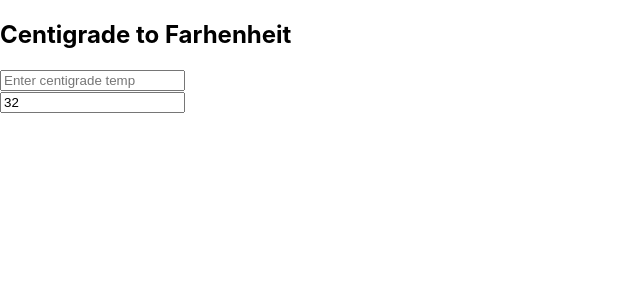
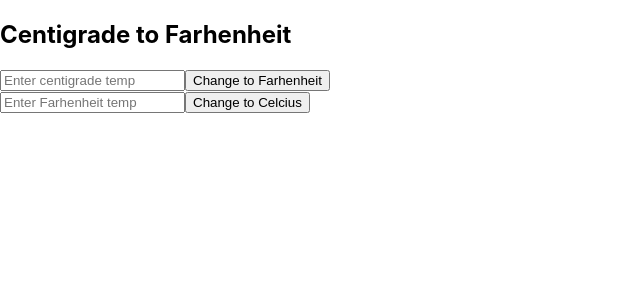
Before and after one commit to Sayan2504/React_temparaure_converter, a React (Create React App) app: page / in a window 1280 px wide. Shown: the top 300 px of the page, without its empty margins (0-640 px from the left). Built offline with nearby package versions, Linux system fonts and the light colour scheme.

Commit message:
Implemented both with clickable buttons

```diff
--- a/src/App.js
+++ b/src/App.js
@@ -3,24 +3,35 @@ import './App.css';
 import Centigrade from './form/conversion'
 
 const App = () =>{
-  const[celcuis, setCelcius] = useState();
+  const[celcius, setCelcius] = useState();
   const[farhenheit, setFarhenheit] = useState();
 
-  const Fcalculation = (text) =>{
+  const Farhenheit = (text) =>{
+    text = parseInt(text)
     setFarhenheit(
       (text * 9/5) + 32
-    )
+    );
+  };
+
+  const Fcalculation = () =>{
     return farhenheit;
   };
 
-  const Ccalculation = () =>{
+  const Celcius = (text) =>{
+    text = parseInt(text)
+    setCelcius(
+      (text -32) * (5/9)
+    );
+  };
 
+  const Ccalculation = (text) =>{
+    return celcius;
   };
 
   return(
     <div className="form">
       <h2>Centigrade to Farhenheit</h2>
-      <Centigrade Fcalculation={Fcalculation} Ccalculation={Ccalculation} farhenheit={farhenheit}/>
+      <Centigrade Fcalculation={Fcalculation} Farhenheit={Farhenheit} Ccalculation={Ccalculation} Celcius={Celcius}/>
     </div>
   );
 }
--- a/src/form/conversion.js
+++ b/src/form/conversion.js
@@ -1,6 +1,6 @@
 import React, {useState} from 'react'
 
-const Conversion = ({Fcalculation, Ccalculation}) =>{
+const Conversion = ({Fcalculation, Farhenheit, Ccalculation, Celcius}) =>{
     const[text, setText] = useState("");
 
     const changeText = (e) =>{
@@ -9,8 +9,18 @@ const Conversion = ({Fcalculation, Ccalculation}) =>{
 
     return(
         <div>
-            <input type="text" value={Ccalculation(text)} placeholder="Enter centigrade temp" onChange={changeText}/>
-            <br/><input type="text" value={Fcalculation(text)}/>
+            <input type="text" value={changeText} value={Ccalculation(text)}  placeholder="Enter centigrade temp" onChange={changeText}/>
+            <button onClick={(e)=>{
+                    e.preventDefault();
+                    Farhenheit(text);
+                }}>Change to Farhenheit</button>
+            <br/>
+            <input type="text" value={changeText} value={Fcalculation(text)} placeholder="Enter Farhenheit temp" onChange={changeText}/>
+            <button onClick={(e)=>{
+                    e.preventDefault();
+                    Celcius(text);
+                }}>Change to Celcius</button>
+            <br/>
         </div>
     )
 
```
